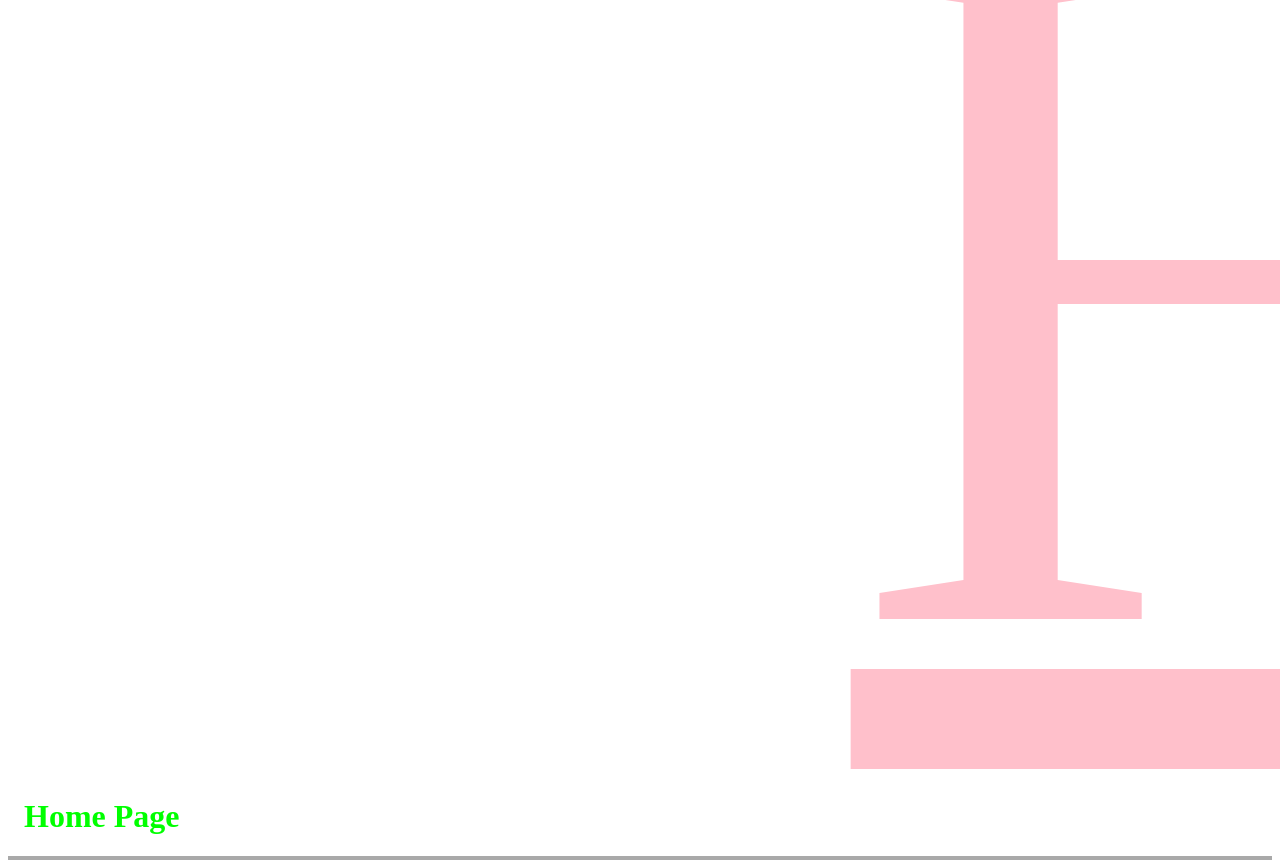
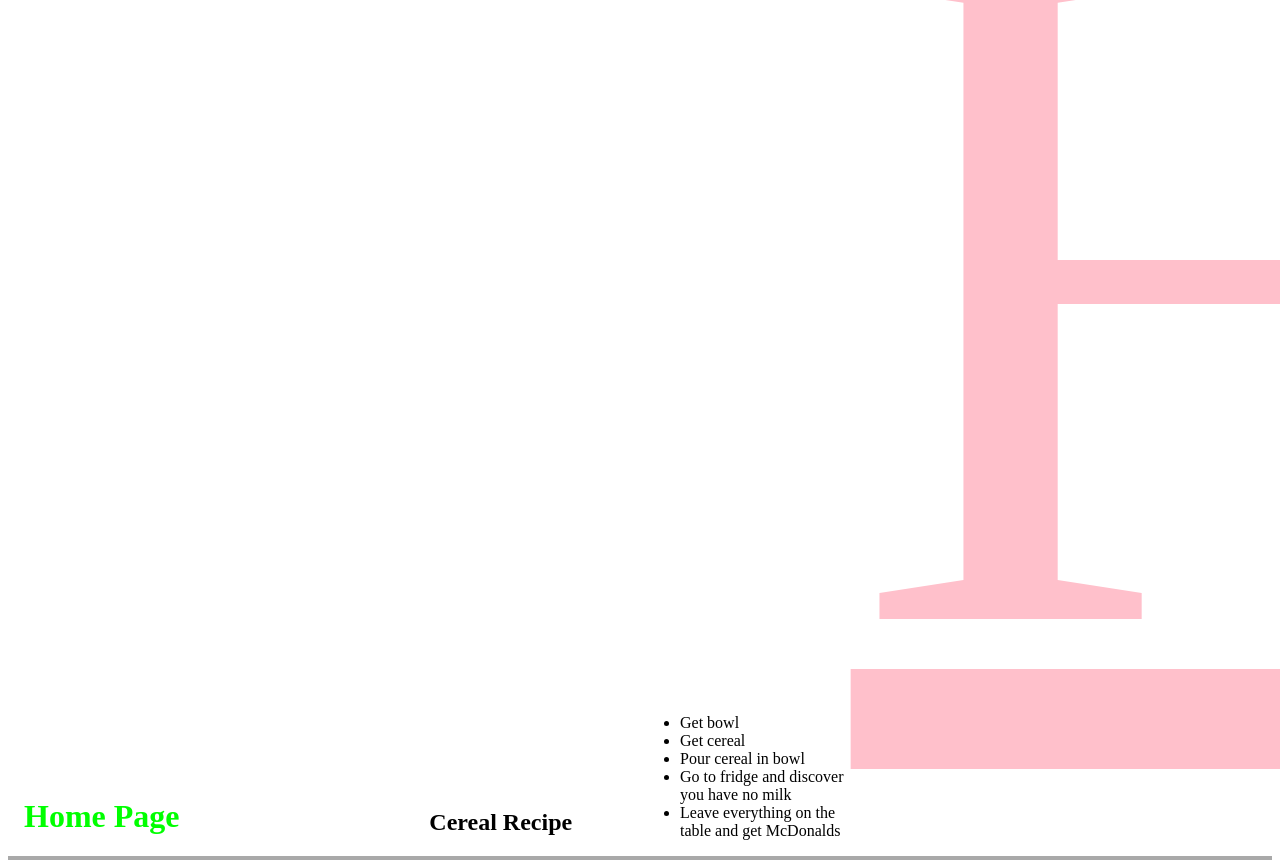
Before and after one commit to craneswalker/git-4-v3, a plain HTML site: page app/about.html in a window 1280 px wide. Shown: the part 301-1169 px from the top of the page. Drawn offline with Linux system fonts and the light colour scheme.

Commit message:
add list with recipe

```diff
--- a/app/about.html
+++ b/app/about.html
@@ -8,6 +8,14 @@
   <body>
     <header>
       <h1>Home Page</h1>
+      <h2>Cereal Recipe</h2>
+        <ul>
+          <li>Get bowl</li>
+          <li>Get cereal</li>
+          <li>Pour cereal in bowl</li>
+          <li>Go to fridge and discover you have no milk</li>
+          <li>Leave everything on the table and get McDonalds</li>
+        </ul>
       <nav>
         <a href="index.html">Home</a>
       </nav>
```
